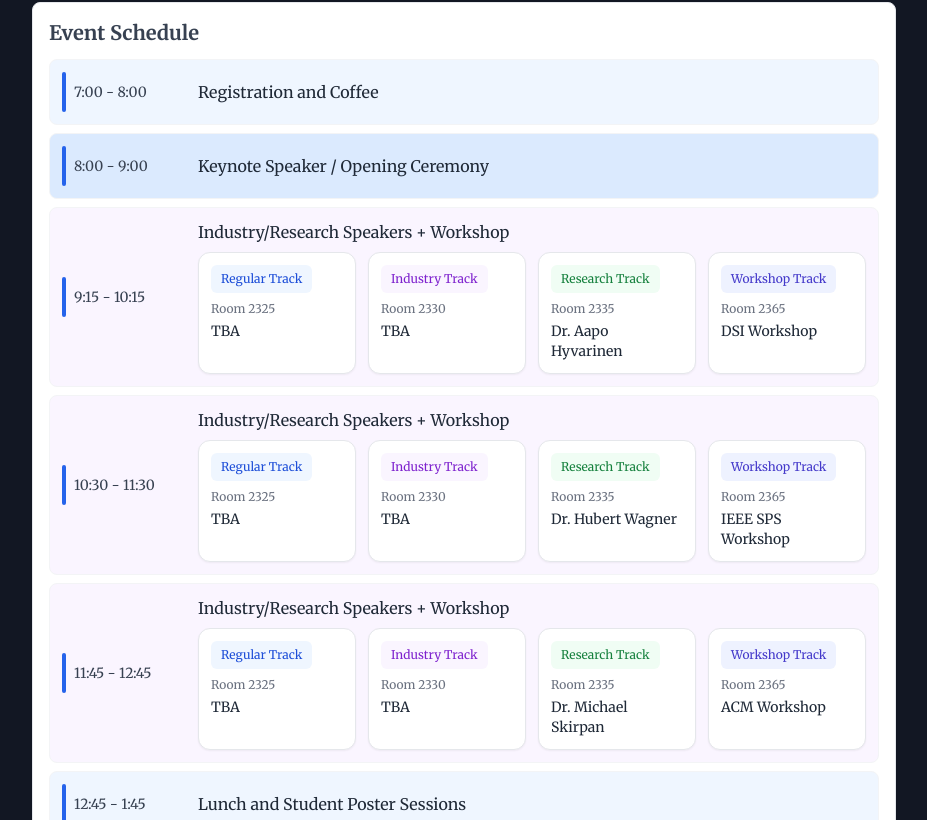
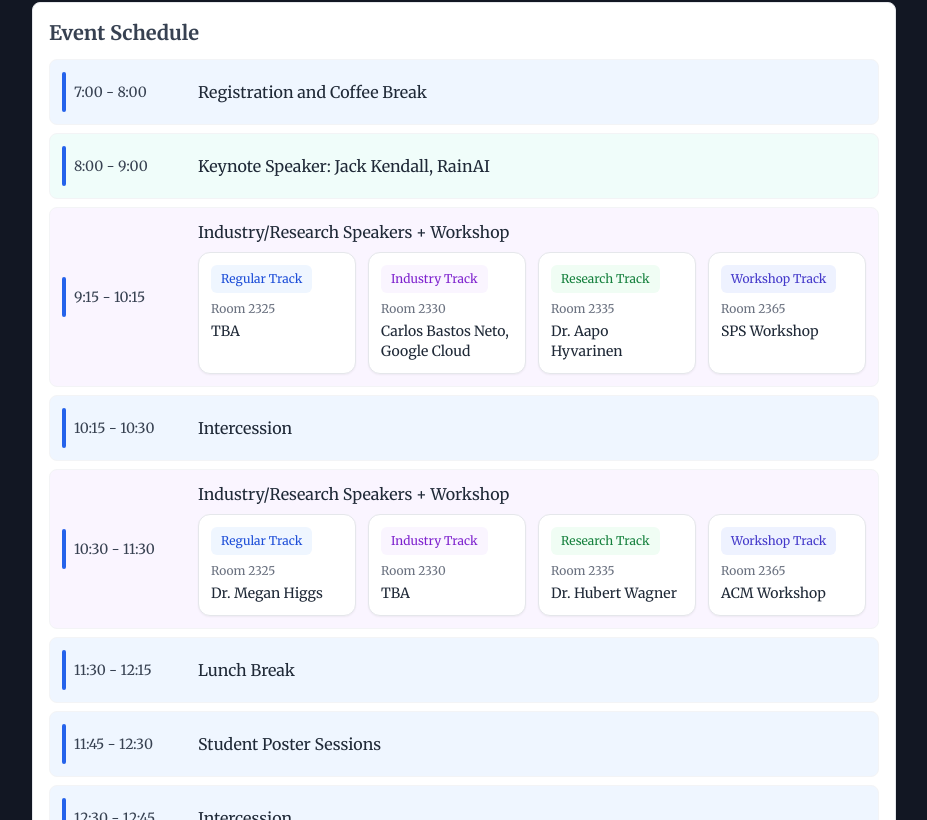
Before and after one commit to harryytsao/ufdsi.com, a Next.js app: page /symposium in a window 1280 px wide. Shown: the part 520-1340 px from the top of the page, without its empty margins (176-1103 px from the left). Built offline with nearby package versions, Linux system fonts and the light colour scheme.

Commit message:
update schedule

```diff
--- a/src/components/symposium/index.tsx
+++ b/src/components/symposium/index.tsx
@@ -7,49 +7,79 @@ const SymposiumSchedule = () => {
   const schedule = [
     {
       time: "7:00 - 8:00",
-      event: "Registration and Coffee",
+      event: "Registration and Coffee Break",
       type: "break",
       color: "bg-blue-50"
     },
     {
       time: "8:00 - 9:00",
-      event: "Keynote Speaker / Opening Ceremony",
+      event: "Keynote Speaker: Jack Kendall, RainAI",
       type: "keynote",
-      color: "bg-blue-100"
+      color: "bg-teal-50"
     },
     {
       time: "9:15 - 10:15",
       event: "Industry/Research Speakers + Workshop",
       type: "sessions",
       tracks: {
+        regular: "TBA",
+        industry: "Carlos Bastos Neto, Google Cloud",
         speaker: "Dr. Aapo Hyvarinen",
-        workshop: "DSI"
+        workshop: "SPS"
       },
       color: "bg-purple-50"
+    },
+    {
+      time: "10:15 - 10:30",
+      event: "Intercession",
+      type: "break",
+      color: "bg-blue-50"
     },
     {
       time: "10:30 - 11:30",
       event: "Industry/Research Speakers + Workshop",
       type: "sessions",
       tracks: {
+        regular: "Dr. Megan Higgs",
+        industry: "TBA",
         speaker: "Dr. Hubert Wagner",
-        workshop: "IEEE SPS"
-      },
-      color: "bg-purple-50"
-    },
-    {
-      time: "11:45 - 12:45",
-      event: "Industry/Research Speakers + Workshop",
-      type: "sessions",
-      tracks: {
-        speaker: "Dr. Michael Skirpan",
         workshop: "ACM"
       },
       color: "bg-purple-50"
     },
     {
+      time: "11:30 - 12:15",
+      event: "Lunch Break",
+      type: "break",
+      color: "bg-blue-50"
+    },
+    {
+      time: "11:45 - 12:30",
+      event: "Student Poster Sessions",
+      type: "break",
+      color: "bg-blue-50"
+    },
+    {
+      time: "12:30 - 12:45",
+      event: "Intercession",
+      type: "break",
+      color: "bg-blue-50"
+    },
+    {
       time: "12:45 - 1:45",
-      event: "Lunch and Student Poster Sessions",
+      event: "Industry/Research Speakers + Workshop",
+      type: "sessions",
+      tracks: {
+        regular: "Dr. Jim Hoover",
+        industry: "TBA",
+        speaker: "Dr. Andrew Gelman",
+        workshop: "Colorstack"
+      },
+      color: "bg-purple-50"
+    },
+    {
+      time: "1:45 - 2:00",
+      event: "Intercession",
       type: "break",
       color: "bg-blue-50"
     },
@@ -58,36 +88,42 @@ const SymposiumSchedule = () => {
       event: "Industry/Research Speakers + Workshop",
       type: "sessions",
       tracks: {
-        speaker: "Dr. Andrew Gelman",
-        workshop: "Colorstack"
+        regular: "TBA",
+        industry: "TBA",
+        speaker: "TBA",
+        workshop: "ASA"
       },
       color: "bg-purple-50"
+    },
+    {
+      time: "3:00 - 3:15",
+      event: "Intercession",
+      type: "break",
+      color: "bg-blue-50"
     },
     {
       time: "3:15 - 4:15",
       event: "Industry/Research Speakers + Workshop",
       type: "sessions",
       tracks: {
+        regular: "TBA",
+        industry: "TBA",
         speaker: "TBA",
-        workshop: "ASA"
+        workshop: "AI Club"
       },
       color: "bg-purple-50"
     },
     {
-      time: "4:30 - 5:30",
-      event: "Industry/Research Speakers + Workshop",
-      type: "sessions",
-      tracks: {
-        speaker: "TBA",
-        workshop: "UF AI Club"
-      },
-      color: "bg-purple-50"
+      time: "4:15 - 4:30",
+      event: "Intercession",
+      type: "break",
+      color: "bg-blue-50"
     },
     {
-      time: "5:45 - 6:30",
+      time: "4:30 - 5:00",
       event: "Closing Ceremony",
       type: "keynote",
-      color: "bg-blue-100"
+      color: "bg-green-100"
     }
   ];
 
@@ -182,7 +218,7 @@ const SymposiumSchedule = () => {
                               </span>
                             </div>
                             <span className="text-xs font-medium text-gray-500 mb-1">Room 2325</span>
-                            <span className="text-sm text-gray-800 font-medium">TBA</span>
+                            <span className="text-sm text-gray-800 font-medium">{item.tracks.regular}</span>
                           </div>
                         </div>
                         <div className="bg-white rounded-xl p-3 shadow-sm border border-gray-200 hover:shadow-md transition-all hover:border-purple-200">
@@ -193,7 +229,7 @@ const SymposiumSchedule = () => {
                               </span>
                             </div>
                             <span className="text-xs font-medium text-gray-500 mb-1">Room 2330</span>
-                            <span className="text-sm text-gray-800 font-medium">TBA</span>
+                            <span className="text-sm text-gray-800 font-medium">{item.tracks.industry}</span>
                           </div>
                         </div>
                         <div className="bg-white rounded-xl p-3 shadow-sm border border-gray-200 hover:shadow-md transition-all hover:border-green-200">
```
